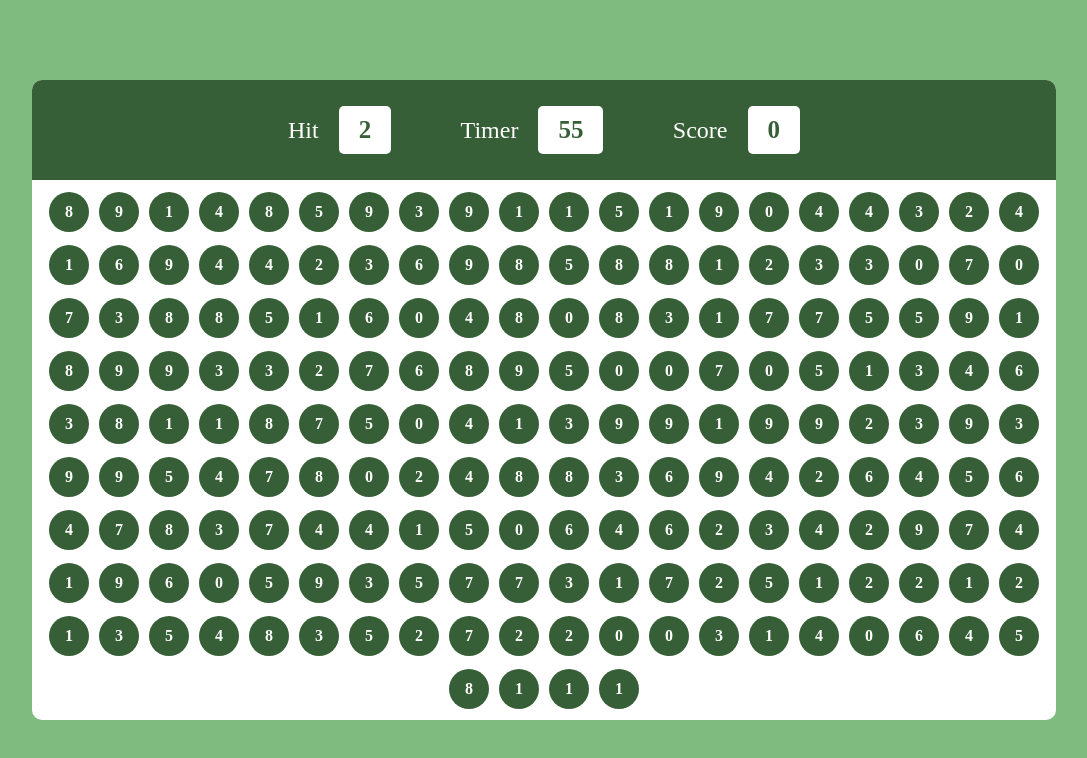
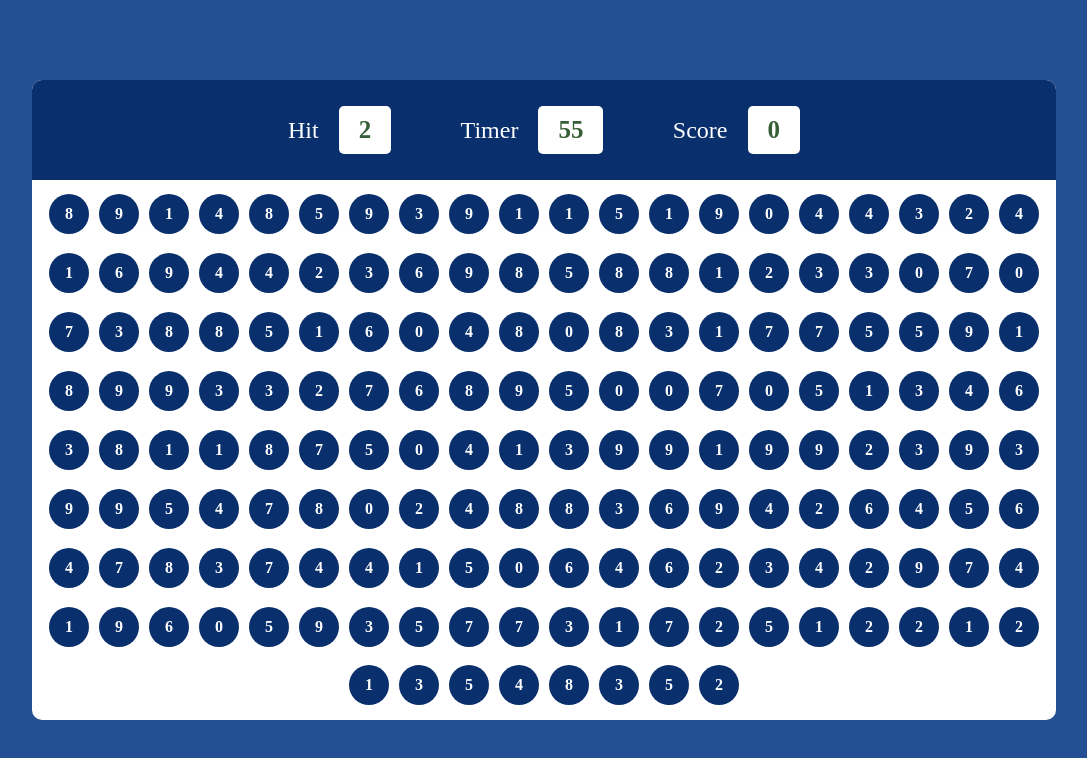
Before and after one commit to PuneetVerma07/The-buble-game, a plain HTML site: page index.html in a window 1280 px wide. Shown: the whole page, without its empty margins (96-1183 px from the left). Drawn offline with Linux system fonts and the light colour scheme.

Commit message:
change bubble color

```diff
--- a/script.js
+++ b/script.js
@@ -15,7 +15,7 @@ function getNewHit(){
 function makeBubble(){
     var clutter = "";
 
-for(i = 1; i <= 184; i++){
+for(i = 1; i <= 168; i++){
     var rn = Math.floor(Math.random()*10);
     clutter += `<div class="bubble">${rn}</div>`;
 }
--- a/style.css
+++ b/style.css
@@ -16,7 +16,7 @@ html,body {
     justify-content: center;
     height: 100%;
     width: 100%;
-    background-color: rgb(127, 186, 127);
+    background-color: rgb(37, 79, 147);
 }
 
 #panel {
@@ -35,7 +35,7 @@ html,body {
     color: #fff;
     width: 100%;
     height: 100px;
-    background-color: rgb(55, 95, 55);
+    background-color: rgb(9, 47, 109);
 }
 
 .elem {
@@ -77,7 +77,7 @@ html,body {
     justify-content: center;
     width: 40px;
     height: 40px;
-    background-color: rgb(55, 95, 55);
+    background-color: rgb(9, 47, 109);
     border-radius: 50%;
     color: #fff;
     font-weight: 600;
@@ -85,5 +85,5 @@ html,body {
 
 .bubble:hover{
     cursor: pointer;
-    background-color: rgb(22, 46, 22);
+    background-color: rgb(5, 34, 82);
 }
```
